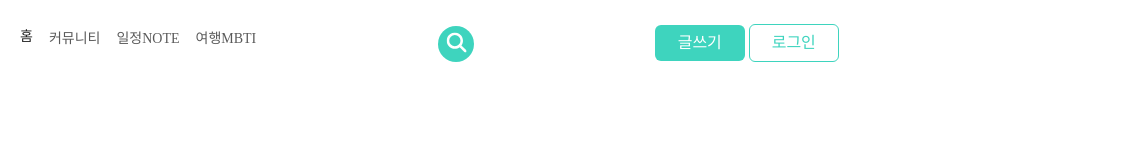
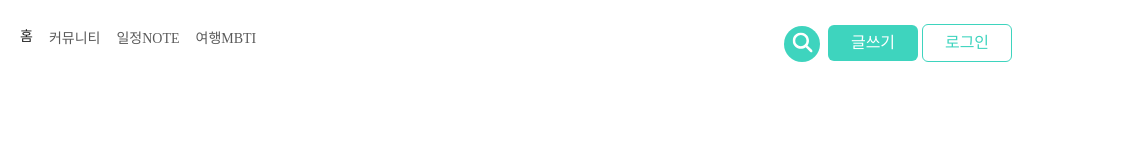
Before and after one commit to jjeongyull/to_travel_project, a plain HTML site: page index.html in a window 1280 px wide. Shown: the full height of the page, 146-1280 px from the left. Drawn offline with nearby package versions, Linux system fonts and the light colour scheme; a web font is replaced by a local one.

Commit message:
Header > nav 재수정

```diff
--- a/index.html
+++ b/index.html
@@ -82,7 +82,7 @@
             </form>
           </div>
         <div
-          class="col-12 col-lg-auto col-0 pe-2 mt-3 m-lg-auto d-flex flex-nowrap gap-1 align-items-center flex-lg-row justify-lg-end">
+          class="col-12 col-lg-auto col-0 pe-2 mt-3 mt-lg-0 d-flex flex-nowrap gap-1 align-items-center flex-lg-row justify-lg-end">
           <div class="d-flex gap-1 ml-lg-3 align-items-center justify-content-end col-lg-auto">
             <div class="dropdown">
               <button type="button" class="to_travle_btn--reverse nav_btn btn dropdown-toggle" data-bs-toggle="dropdown" data-bs-display="static"
```
